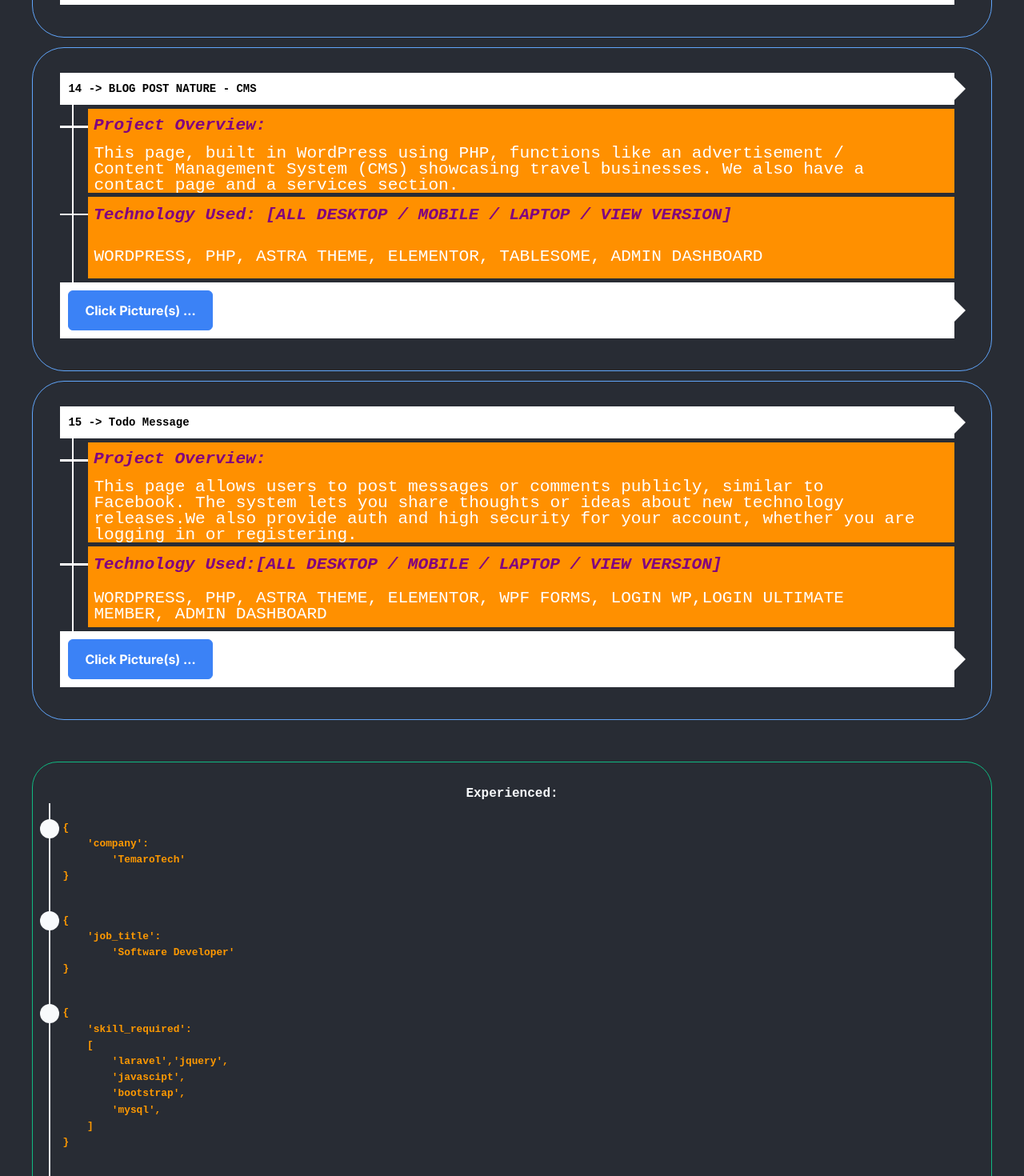
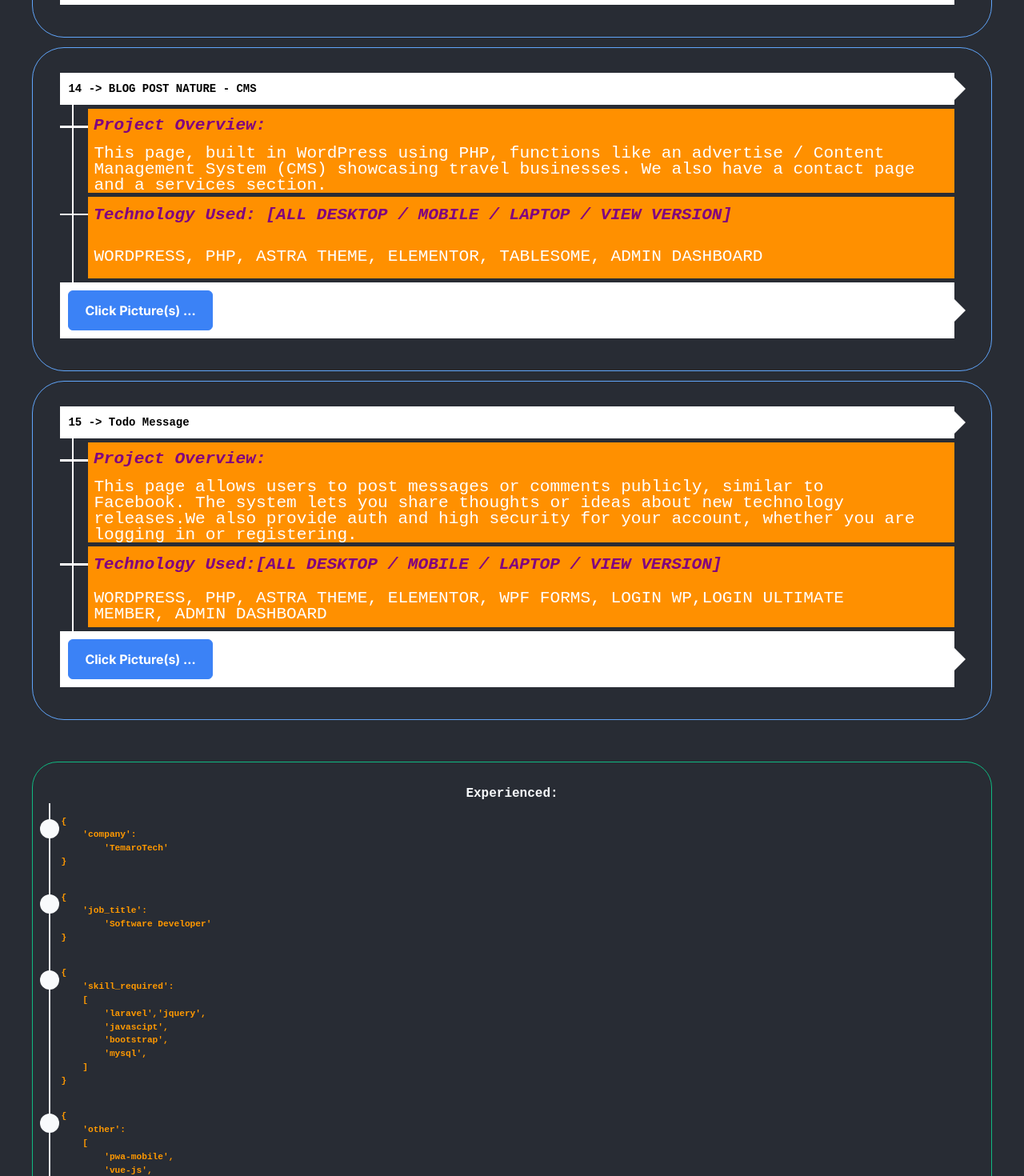
Before and after one commit to itechpaulj/portfolio, a React (Vite) app: page / in a window 1280 px wide. Shown: the part 6641-8111 px from the top of the page at 80% size. Built offline with nearby package versions, Linux system fonts and the light colour scheme; a web font is replaced by a local one.

Commit message:
change a text size in experienced and project menu

```diff
--- a/src/components/Experienced.jsx
+++ b/src/components/Experienced.jsx
@@ -11,7 +11,7 @@ function Experienced() {
           <div className="border-l-2 w-full h-[55rem] me-3 relative">
             <>
               <div className="rounded-[20rem] p-3 bg-slate-50 w-[1rem] ml-[-0.80rem_!important] mt-[1.2rem_!important] absolute"></div>
-              <div className="ml-[0rem_!important] mt-[-1rem_!important] font-semibold text-[0.80rem] 2xl:text-[1rem]">
+              <div className="ml-[0rem_!important] mt-[-1rem_!important] font-semibold text-[0.70rem] 2xl:text-[1rem]">
                 <pre>
                   <code>
                     {`
@@ -23,7 +23,7 @@ function Experienced() {
                 </pre>
               </div>
               <div className="rounded-[20rem] p-3 bg-slate-50 w-[1rem] ml-[-0.80rem_!important] mt-[1.2rem_!important] absolute"></div>
-              <div className="ml-[0rem_!important] mt-[-1rem_!important] font-semibold text-[0.80rem] 2xl:text-[1rem]">
+              <div className="ml-[0rem_!important] mt-[-1rem_!important] font-semibold text-[0.70rem] 2xl:text-[1rem]">
                 <pre>
                   <code>
                     {`
@@ -35,7 +35,7 @@ function Experienced() {
                 </pre>
               </div>
               <div className="rounded-[20rem] p-3 bg-slate-50 w-[1rem] ml-[-0.80rem_!important] mt-[1.2rem_!important] absolute"></div>
-              <div className="ml-[0rem_!important] mt-[-1rem_!important] font-semibold text-[0.80rem] 2xl:text-[1rem]">
+              <div className="ml-[0rem_!important] mt-[-1rem_!important] font-semibold text-[0.70rem] 2xl:text-[1rem]">
                 <pre>
                   <code>
                     {`
@@ -80,7 +80,7 @@ function Experienced() {
           <div className="border-l-2 w-full h-[55rem] me-3 relative">
             <>
               <div className="rounded-[20rem] p-3 bg-slate-50 w-[1rem] ml-[-0.80rem_!important] mt-[1.2rem_!important] absolute"></div>
-              <div className="ml-[0rem_!important] mt-[-1rem_!important] font-semibold text-[0.80rem] 2xl:text-[1rem]">
+              <div className="ml-[0rem_!important] mt-[-1rem_!important] font-semibold text-[0.70rem] 2xl:text-[1rem]">
                 <pre>
                   <code>
                     {`
@@ -96,7 +96,7 @@ function Experienced() {
                 </pre>
               </div>
               <div className="rounded-[20rem] p-3 bg-slate-50 w-[1rem] ml-[-0.80rem_!important] mt-[1.2rem_!important] absolute"></div>
-              <div className="ml-[0rem_!important] mt-[-1rem_!important] font-semibold text-[0.80rem] 2xl:text-[1rem]">
+              <div className="ml-[0rem_!important] mt-[-1rem_!important] font-semibold text-[0.70rem] 2xl:text-[1rem]">
                 <pre>
                   <code>
                     {`
@@ -128,7 +128,7 @@ function Experienced() {
                 </pre>
               </div>
               <div className="rounded-[20rem] p-3 bg-slate-50 w-[1rem] ml-[-0.80rem_!important] mt-[1.2rem_!important] absolute"></div>
-              <div className="ml-[0rem_!important] mt-[-1rem_!important] font-semibold text-[0.80rem] 2xl:text-[1rem]">
+              <div className="ml-[0rem_!important] mt-[-1rem_!important] font-semibold text-[0.70rem] 2xl:text-[1rem]">
                 <pre>
                   <code>
                     {`
--- a/src/components/Project.jsx
+++ b/src/components/Project.jsx
@@ -620,7 +620,7 @@ function Project() {
                 Technology Used: {`[RESPONSIVE ALL MOBILE / LAPTOP / DESKTOP]`}
               </p>
               <h4 className="text-sm sm:text-md text-wrap p-3">
-                {`Advanced React Typescript, HTML, CSS, Advanced JSON, REACT ROUTER DOM, LAZY LOAD,TAILWIND,REACT REDUX,CONTEXT API`}
+                {`Advanced React Typescript,HTML,CSS,Advanced JSON,REACT ROUTER DOM,LAZY LOAD,TAILWIND,REACT REDUX,CONTEXT API`}
               </h4>
             </li>
             <li className="main-cat ">
@@ -720,7 +720,7 @@ function Project() {
                 {`[ALL DESKTOP / MOBILE / LAPTOP / VIEW VERSION]`}
               </p>
               <h4 className="text-sm sm:text-md text-wrap p-3">
-                {`Advanced React JS, HTML, CSS, Advanced JSON, REACT ROUTER DOM, LAZY LOAD, ADVANCED Tailwind, REACT REDUX, CONTEXT API, Laravel 10, PRIME REACT COMPONENT REACT, AXIOS, ADVANCED FETCH API CUSTOM, ADVANCED HELPER JS,TIPPY JS,REACT SELECT,SWEET ALERT2,EXPORT-JSPDF, ADVANCED DATE RANGE PICKER,FULL CALENDAR V6, XLSX (EXCEL),CSV, VITE JS,SINGLE PAGE APPLICATION,ADVANCED LOADER COMPONENT`}
+                {`Advanced React JS, HTML, CSS, Advanced JSON, REACT ROUTER DOM, LAZY LOAD, ADVANCED Tailwind, REACT REDUX, CONTEXT API, Laravel 10, PRIME REACT COMPONENT REACT, AXIOS, ADVANCED FETCH API CUSTOM, ADVANCED HELPER JS,TIPPY JS,REACT SELECT,SWEET ALERT2,EXPORT-JSPDF, ADVANCED DATE RANGE PICKER,FULL CALENDAR V6, XLSX (EXCEL),CSV, VITE JS,SPA,ADVANCED LOADER COMPONENT`}
               </h4>
             </li>
             <li className="main-cat ">
@@ -759,9 +759,8 @@ function Project() {
               </div>
               <h4 className="text-sm sm:text-md text-wrap">
                 This page, built in WordPress using PHP, functions like an
-                advertisement / Content Management System (CMS) showcasing
-                travel businesses. We also have a contact page and a services
-                section.
+                advertise / Content Management System (CMS) showcasing travel
+                businesses. We also have a contact page and a services section.
               </h4>
             </li>
             <li className="sub-cat">
```
